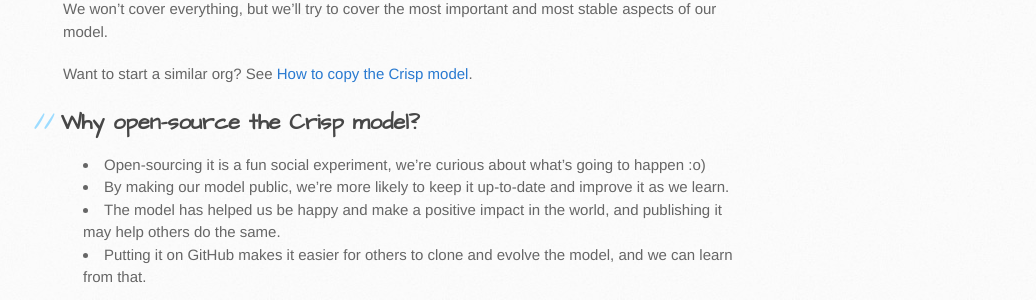
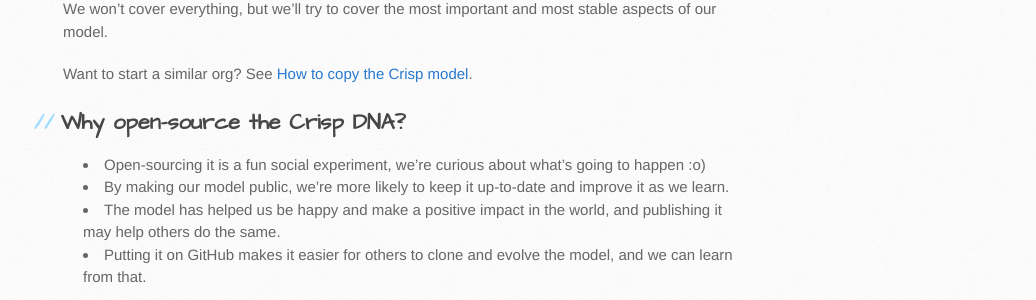
Before and after one commit to crispab/crisp-dna, a Jekyll site: the page built from _docs/index.md, in a window 1280 px wide. Shown: the part 838-1138 px from the top of the page, without its empty margins (107-1143 px from the left). Built offline with Jekyll 4.4.1, drawn with Linux system fonts in a browser that asks for light colours.

Commit message:
Changed Model to DNA

```diff
--- a/_docs/index.md
+++ b/_docs/index.md
@@ -1,5 +1,5 @@
 ---
-title: Crisp model
+title: Crisp DNA
 ---
 #What is this?
 
@@ -21,7 +21,7 @@
 
 Want to start a similar org? See [How to copy the Crisp model](how-to-copy.html).
 
-##Why open-source the Crisp model?
+##Why open-source the Crisp DNA?
 
 * Open-sourcing it is a fun social experiment, we're curious about what's going to happen :o)
 * By making our model public, we're more likely to keep it up-to-date and improve it as we learn.
```
